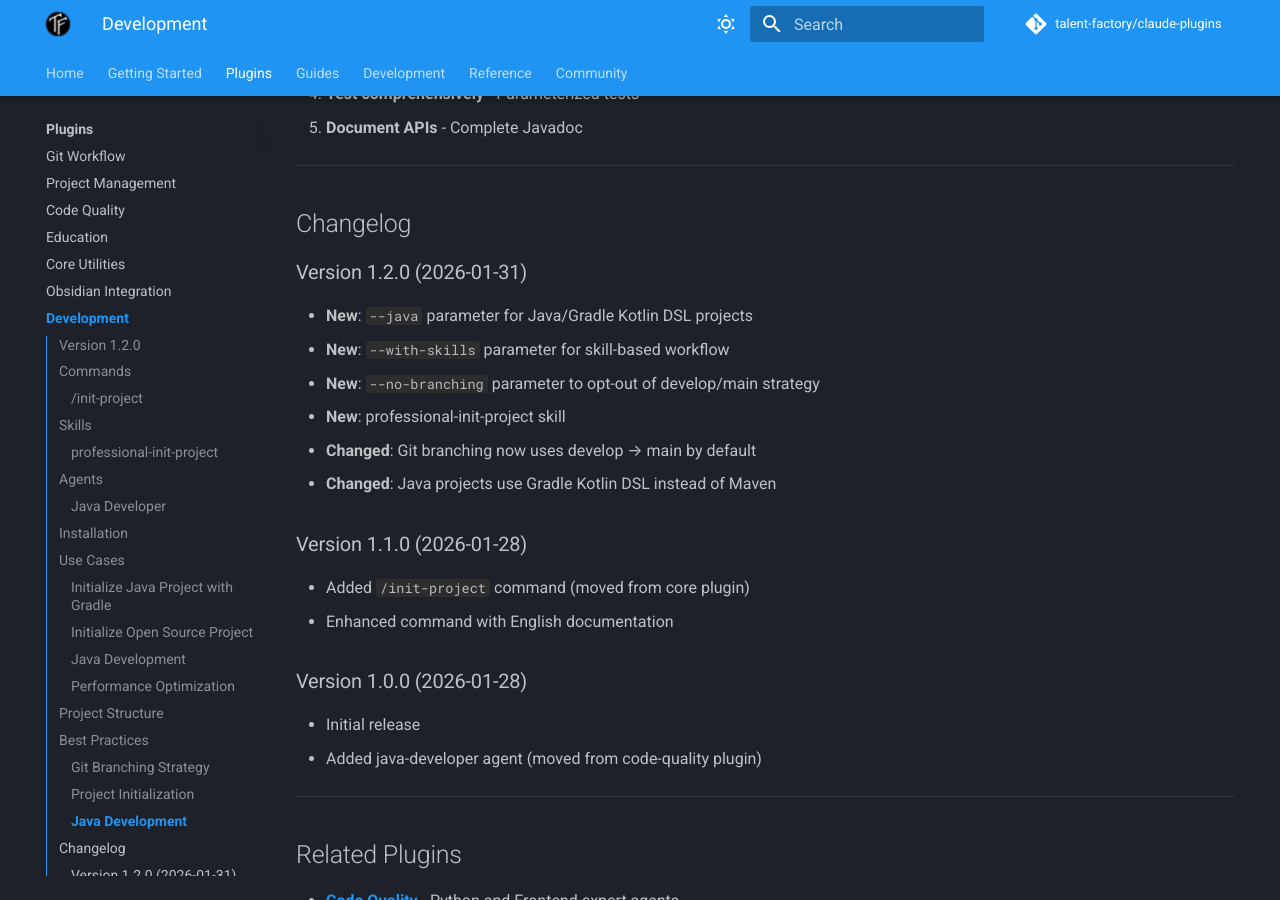
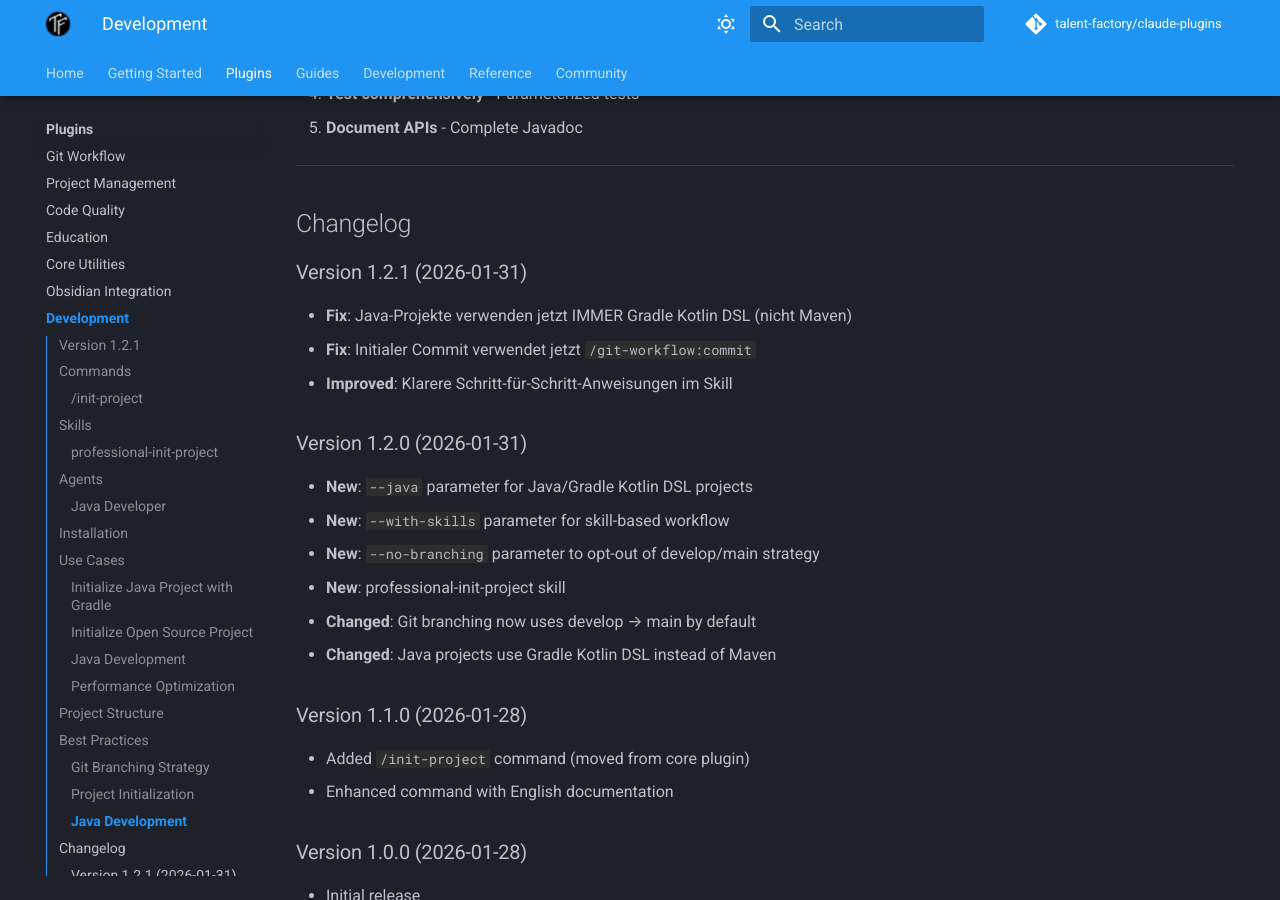
Before and after one commit to talent-factory/claude-plugins, an MkDocs documentation site: the page built from docs/plugins/development.md, in a window 1280 px wide and 900 px high, scrolled down 6476 px. Built offline with MkDocs 1.6.1 and Material for MkDocs 9.7.7, drawn with Linux system fonts in a browser that asks for light colours; comment, search, counter and statistics services are not loaded; some of the changed text lies outside the part shown.

Commit message:
🔖 chore(development): Version 1.2.0 → 1.2.1 und CLAUDE.md aktualisiert
Version Bump nach Fix für Gradle/Commit-Workflow:
- plugin.json, marketplace.json, README, docs aktualisiert
- CLAUDE.md: Plugin Types mit Gradle-Hinweis ergänzt
- Changelog-Einträge für 1.2.1 hinzugefügt

```diff
--- a/docs/plugins/development.md
+++ b/docs/plugins/development.md
@@ -2,7 +2,7 @@
 
 Expert development agents and project initialization with Git branching strategy, Java/Gradle Kotlin DSL, and Python/uv support.
 
-## Version 1.2.0
+## Version 1.2.1
 
 This plugin provides specialized agents for Java development and commands for initializing open source projects with GitHub best practices and professional Git branching.
 
@@ -257,6 +257,12 @@ development/
 
 ## Changelog
 
+### Version 1.2.1 (2026-01-31)
+
+- **Fix**: Java-Projekte verwenden jetzt IMMER Gradle Kotlin DSL (nicht Maven)
+- **Fix**: Initialer Commit verwendet jetzt `/git-workflow:commit`
+- **Improved**: Klarere Schritt-für-Schritt-Anweisungen im Skill
+
 ### Version 1.2.0 (2026-01-31)
 
 - **New**: `--java` parameter for Java/Gradle Kotlin DSL projects
--- a/docs/plugins/index.md
+++ b/docs/plugins/index.md
@@ -14,7 +14,7 @@ Browse all available plugins in the Talent Factory marketplace. Each plugin prov
 | [Education](education.md) | 1.2.0 | 1 | 1 | 1 | teaching, learning, markdown |
 | [Core Utilities](core.md) | 3.0.0 | 7 | 2 | 1 | validation, CI, development |
 | [Obsidian Integration](obsidian.md) | 1.1.0 | 0 | 0 | 1 | tasks, Obsidian, productivity |
-| [Development](development.md) | 1.2.0 | 1 | 1 | 1 | java, gradle, python, git-branching |
+| [Development](development.md) | 1.2.1 | 1 | 1 | 1 | java, gradle, python, git-branching |
 
 ---
 
```
Also changed, not shown: CLAUDE.md (+1 -1 lines), plugins/development/README.md (+7 -1 lines), 2 other files.
